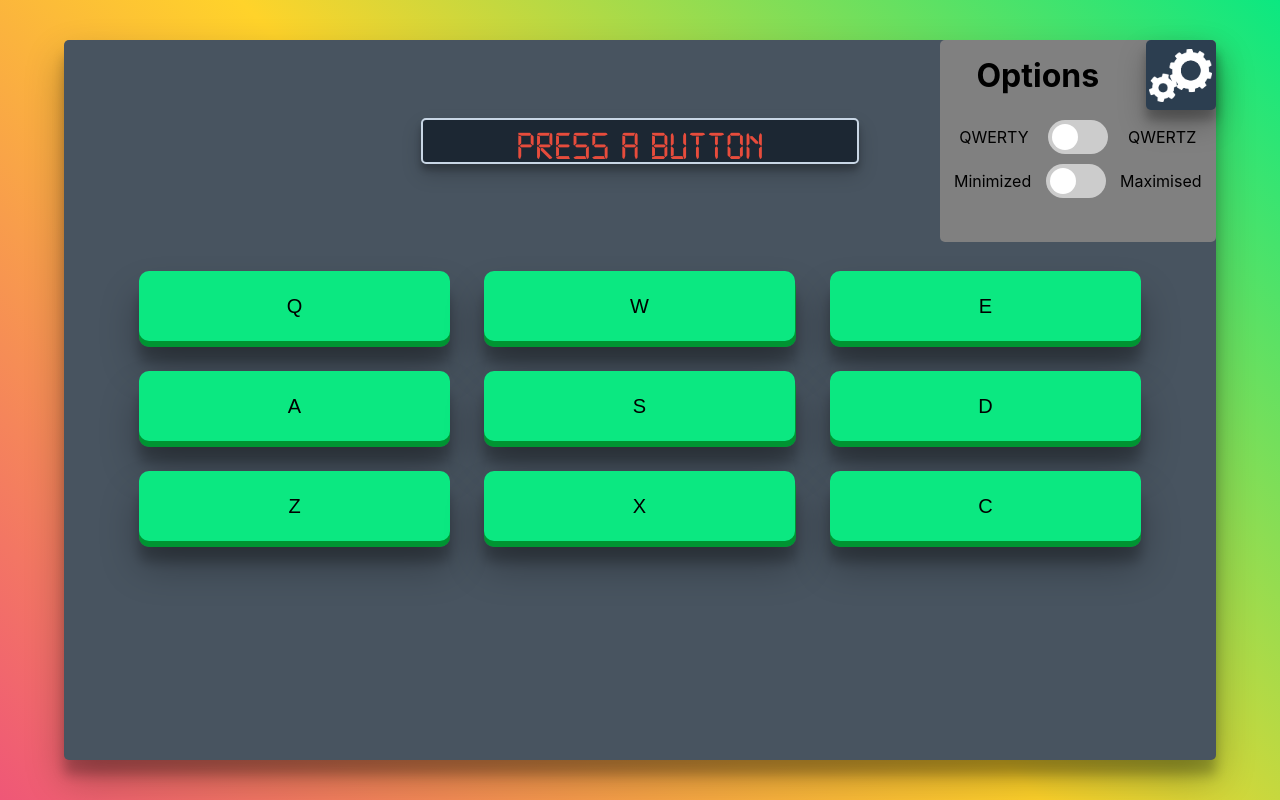
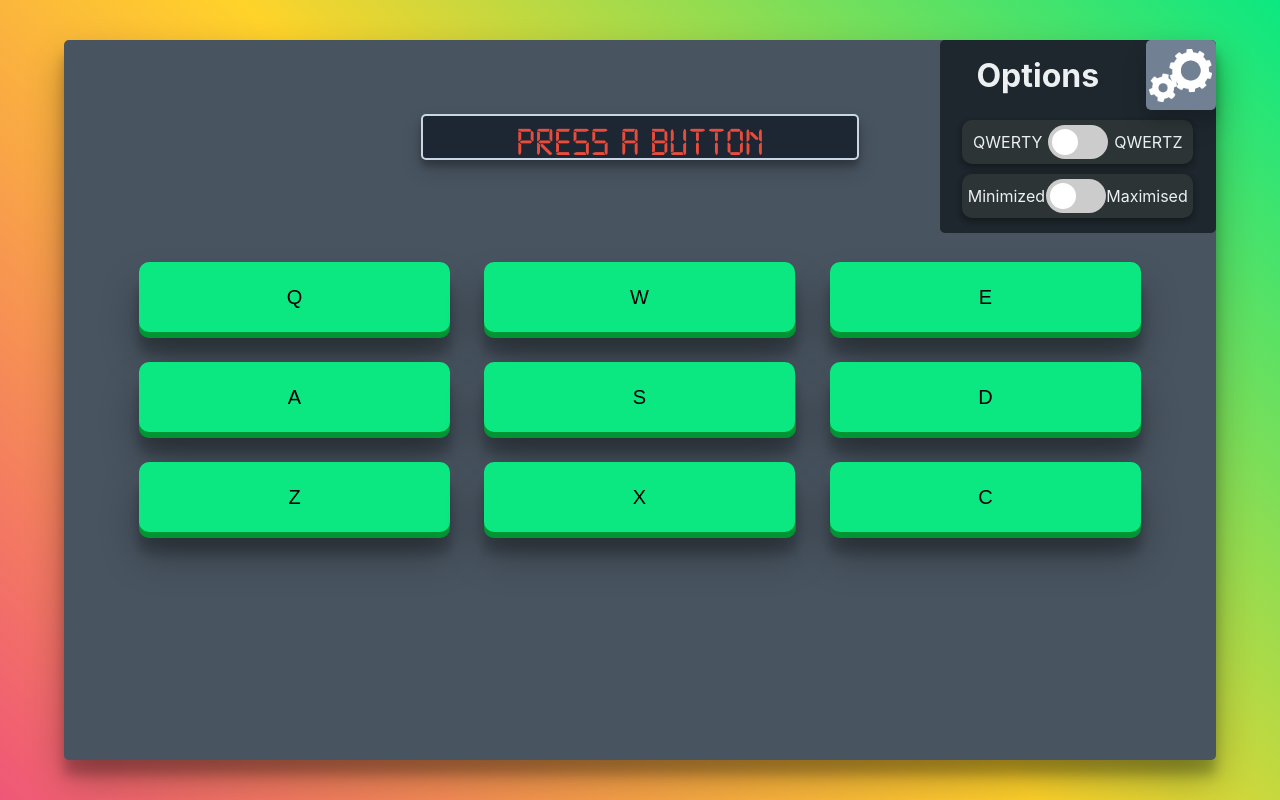
Before and after one commit to Julian-Sz/FCC-Drum-Machine, a React (Create React App) app: page / in a window 1280 px wide. Both pictures are taken after a click on the element 1180 px from the left and 75 px from the top of the page. Built offline with nearby package versions, Linux system fonts and the light colour scheme.

Commit message:
optical changes

```diff
--- a/src/App.css
+++ b/src/App.css
@@ -57,12 +57,11 @@ body {
   background-color: #2c3e50;
   justify-self: end;
   align-self: start;
-  box-shadow: 0 14px 28px rgba(0, 0, 0, 0.25), 0 10px 10px rgba(0, 0, 0, 0.22);
+  box-shadow: 0 14px 28px rgba(0, 0, 0, 0.1), 0 10px 10px rgba(0, 0, 0, 0.09);
 }
 
 #options:hover {
   cursor: pointer;
-  background-color: #7f8c8d;
 }
 
 #optionsdropdown {
--- a/src/App.js
+++ b/src/App.js
@@ -53,29 +53,34 @@ const Dropdown = (props) => {
   let dropdownstyle = {
     display: "grid",
     gridGap: "10px",
-    gridTemplateRows: "70px 1fr 1fr 1fr",
+    gridTemplateRows: "70px 1fr 1fr",
     gridTemplateColumns: "1fr 70px",
-    gridTemplateAreas: '"header ." "row1 row1" "row2 row2" "row3 row3"',
+    gridTemplateAreas: '"header ." "row1 row1" "row2 row2"',
+    paddingBottom: "15px",
     justifySelf: "end",
     alignSelf: "start",
     width: "80%",
-    backgroundColor: "grey",
+    backgroundColor: "#1e272e",
     borderRadius: "5px",
+    color: "#ecf0f1",
   };
 
   let rowstyle = {
     display: "flex",
+    justifySelf: "center",
+    padding: "5px",
     gridColumn: "1 / 3",
     justifyContent: "space-evenly",
     alignItems: "center",
+    borderRadius: "10px",
+    width: "80%",
+    boxShadow: "0 3px 6px rgba(0,0,0,0.16), 0 3px 6px rgba(0,0,0,0.23)",
   };
 
   let row1 = { ...rowstyle };
   row1["gridArea"] = "row1";
   let row2 = { ...rowstyle };
   row2["gridArea"] = "row2";
-  let row3 = { ...rowstyle };
-  row3["gridArea"] = "row3";
   let titlestyle = {
     gridArea: "header",
     justifySelf: "center",
@@ -130,6 +135,11 @@ const Dropdown = (props) => {
     },
   };
 
+  const rowVariants = {
+    visible: { backgroundColor: "#2d3436" },
+    hover: { backgroundColor: "#2c3e50" },
+  };
+
   return (
     <motion.div
       id="optionsdropdown"
@@ -140,30 +150,36 @@ const Dropdown = (props) => {
       exit="exit"
     >
       <h1 style={titlestyle}>Options</h1>
-      <div id="keyboardswitch" className="switch-row" style={row1}>
+      <motion.div
+        id="keyboardswitch"
+        className="switch-row"
+        style={row1}
+        variants={rowVariants}
+        initial="visible"
+        whileHover="hover"
+      >
         <div>QWERTY</div>
         <label className="switch">
           <input type="checkbox" onClick={keyboardToggle}></input>
           <span className="slider round"></span>
         </label>
         <div>QWERTZ</div>
-      </div>
-      <div id="minimizedswitch" className="switch-row" style={row2}>
+      </motion.div>
+      <motion.div
+        id="minimizedswitch"
+        className="switch-row"
+        style={row2}
+        variants={rowVariants}
+        initial="visible"
+        whileHover="hover"
+      >
         <div>Minimized</div>
         <label className="switch">
           <input type="checkbox" onClick={minimizedToggle}></input>
           <span className="slider round"></span>
         </label>
         <div>Maximised</div>
-      </div>
-      {/* <div id="keyboardswitch" className="switch-row" style={row3}>
-        <div>QWERTY</div>
-        <label className="switch">
-          <input type="checkbox"></input>
-          <span className="slider round"></span>
-        </label>
-        <div>QWERTZ</div>
-      </div> */}
+      </motion.div>
     </motion.div>
   );
 };
@@ -186,9 +202,20 @@ const Options = (props) => {
     width: "50px",
   };
 
+  const optionsVariants = {
+    visible: { backgroundColor: "#718093" },
+    hover: { backgroundColor: "#2c3e50" },
+  };
   return (
     <React.Fragment>
-      <div id="options" style={optionsstyle} onClick={handleClick}></div>
+      <motion.div
+        id="options"
+        variants={optionsVariants}
+        animate="visible"
+        whileHover="hover"
+        style={optionsstyle}
+        onClick={handleClick}
+      ></motion.div>
       <AnimatePresence>
         {state && (
           <Dropdown
```
